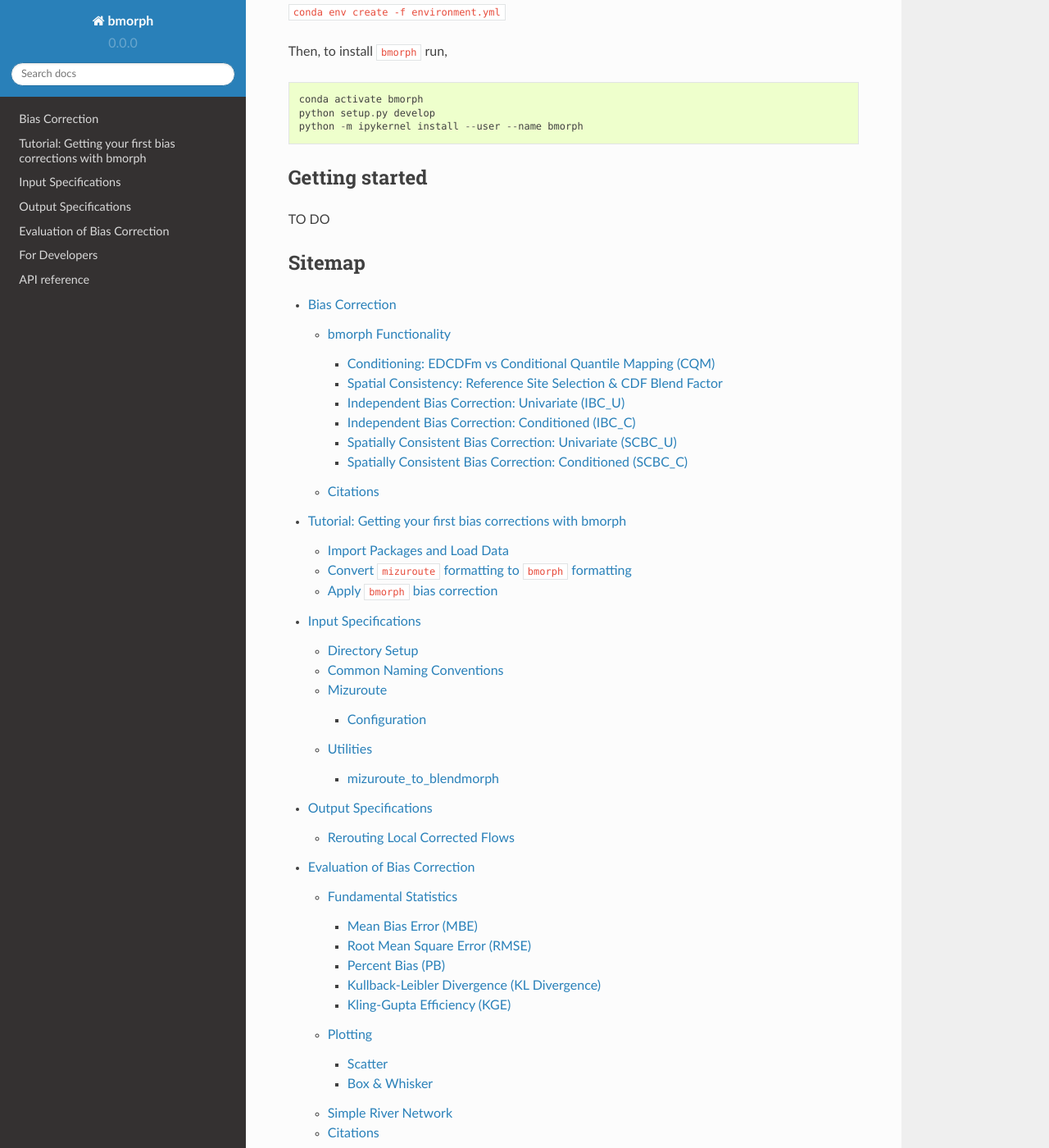
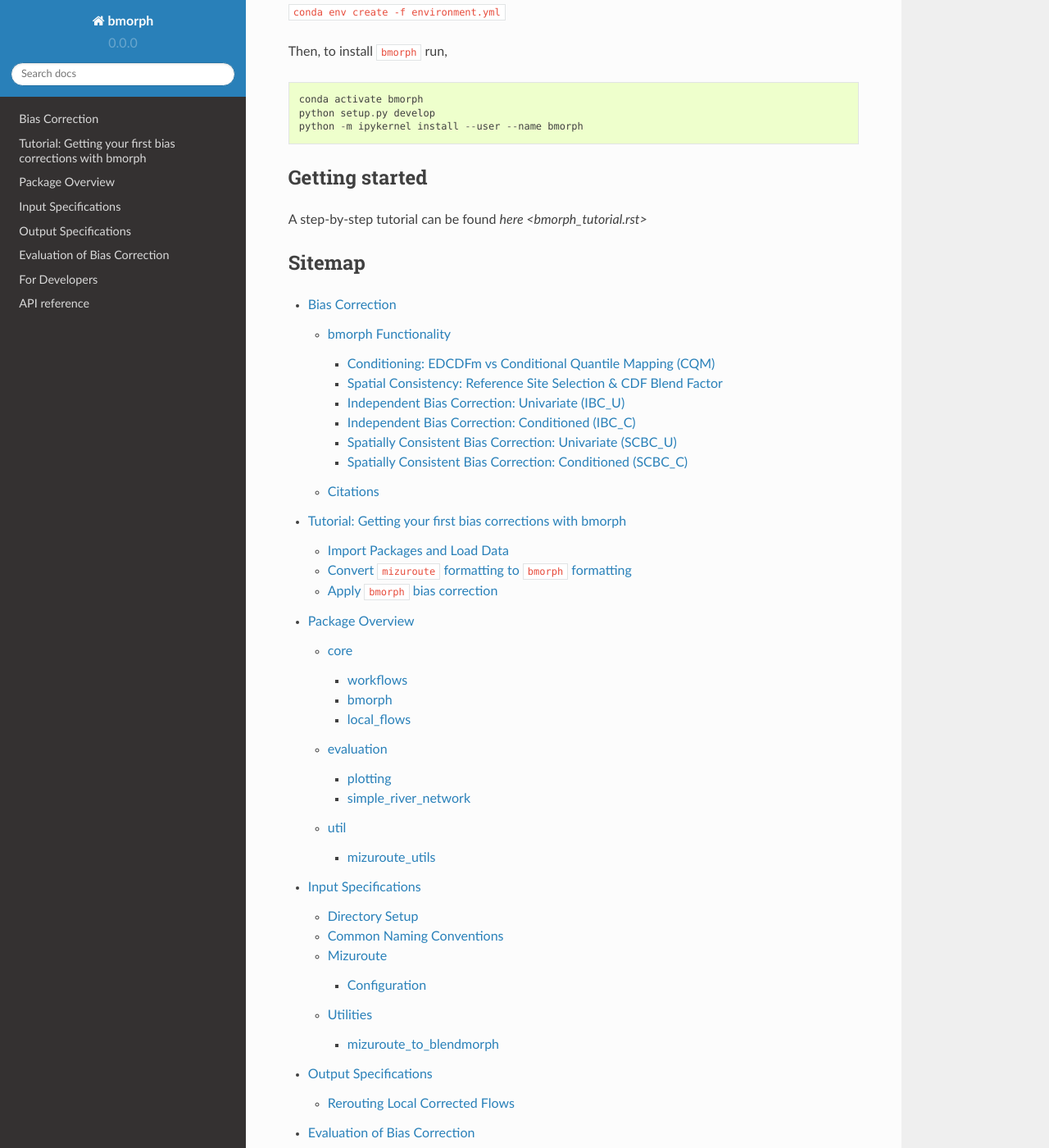
Before and after one commit to UW-Hydro/bmorph, a Sphinx documentation site: the page built from docs/index.rst, in a window 1280 px wide and 1400 px high, scrolled down 459 px. Shown: the whole window at 82% size. Built offline with Sphinx 7.4.7 and the Read the Docs theme 2.0.0, drawn with Linux system fonts in a browser that asks for light colours; pages that are not in the unit, such as notebooks, are missing from menus.

Commit message:
EoD commit

```diff
--- a/docs/api.rst
+++ b/docs/api.rst
@@ -8,26 +8,32 @@
 and examples, refer to the relevant chapters in the main part of the
 documentation.
 
+Core
+====
+
 Workflows
-=========
+^^^^^^^^^
 
 .. automodule:: bmorph.core.workflows
     :members:
 
 BMORPH
-======
+^^^^^^
 
 .. automodule:: bmorph.core.bmorph
     :members:
 
 Local Flows
-============
+^^^^^^^^^^^
 
 .. automodule:: bmorph.core.local_flows
     :members:
 
+Utilities
+=========
+
 mizuRoute Utilities
-===================
+^^^^^^^^^^^^^^^^^^^
 
 .. automodule:: bmorph.util.mizuroute_utils
     :members:
--- a/docs/index.rst
+++ b/docs/index.rst
@@ -21,7 +21,8 @@
 
 Getting started
 ===============
-TO DO
+
+A step-by-step tutorial can be found `here <bmorph_tutorial.rst>`
 
 Sitemap
 =======
--- a/docs/overview.rst
+++ b/docs/overview.rst
@@ -0,0 +1,30 @@
+Package Overview
+================
+
+core
+----
+
+workflows
+^^^^^^^^^
+
+bmorph
+^^^^^^
+
+local_flows
+^^^^^^^^^^^
+
+evaluation
+----------
+
+plotting
+^^^^^^^^
+
+simple_river_network
+^^^^^^^^^^^^^^^^^^^^
+
+
+util
+----
+
+mizuroute_utils
+^^^^^^^^^^^^^^^
```
Also changed, not shown: other parts of docs/api.rst (+2 -5 lines).
